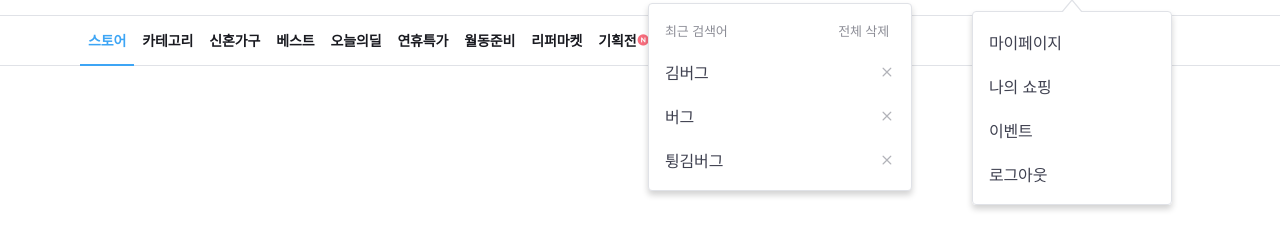
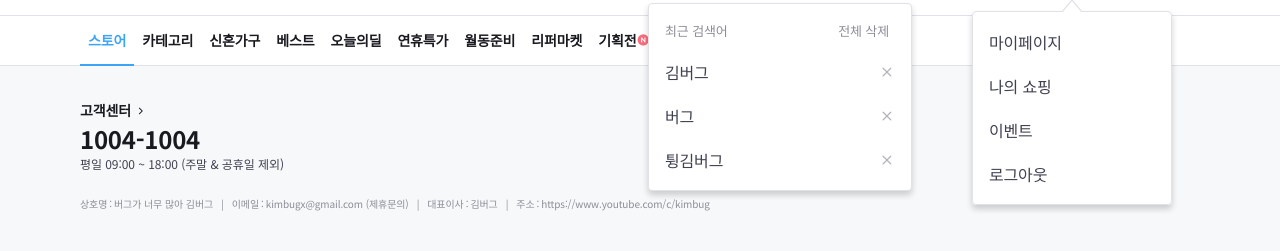
Before and after one commit to soyunhan/work-tomorrowhouuse, a website: page index.html in a window 1280 px wide. Shown: the part 65-316 px from the top of the page. Drawn offline with Linux system fonts and the light colour scheme; files whose address does not match are found by name.

Commit message:
create global footer markup and style

```diff
--- a/index.html
+++ b/index.html
@@ -1,5 +1,5 @@
+<!DOCTYPE html>
 <html lang="ko">
-<!DOCTYPE html>
 
 <head>
     <meta charset="UTF-8" />
@@ -22,8 +22,7 @@
 </head>
 
 <body>
-    <div class="global-header">
-
+    <header class="global-header">
         <div class="gnb">
             <div class="container">
                 <div class="row">
@@ -182,7 +181,7 @@
 
                         <ul class="lnb-list">
                             <li class="lnb-item is-active">
-                                <a href="/">스토어</a>
+                                <a href="/"> 스토어 </a>
                             </li>
                             <li class="lnb-item">
                                 <a href="/">카테고리</a>
@@ -216,13 +215,58 @@
                 </div>
             </div>
         </nav>
-    </div>
+    </header>
 
     <main class="product-show">
-        <!-- 상품 상세페이지 본론-->
+        <!-- 상품 상세 페이지 본론 -->
     </main>
 
-    <footer class="global-footer"></footer>
+    <footer class="global-footer">
+        <div class="container">
+            <div class="row">
+                <div class="col-sm-4">
+                    <h3 class="global-footer-title">
+                        고객센터
+                        <i class="ic-chevron" aria-hidden></i>
+                    </h3>
+                    <a class="global-footer-contact" href="tel:10041004">1004-1004</a>
+                    <p class="global-footer-time">
+                        평일 09:00 ~ 18:00 (주말 &amp; 공휴일 제외)
+                    </p>
+
+                    <dl class="global-footer-detail-list">
+                        <div class="global-footer-detail-item">
+                            <dt>상호명</dt>
+                            <dd>버그가 너무 많아 김버그</dd>
+                        </div>
+                        <div class="global-footer-detail-item">
+                            <dt>이메일</dt>
+                            <dd>
+                                <address>
+                                    <a href="mailto:kimbugx@gmail.com">kimbugx@gmail.com</a>
+                                </address>
+                                (제휴문의)
+                            </dd>
+                        </div>
+                        <div class="global-footer-detail-item">
+                            <dt>대표이사</dt>
+                            <dd>김버그</dd>
+                        </div>
+                        <div class="global-footer-detail-item">
+                            <dt>주소</dt>
+                            <dd>
+                                <address>
+                                    <a href="https://www.youtube.com/c/kimbug" target="_blank">
+                                        https://www.youtube.com/c/kimbug
+                                    </a>
+                                </address>
+                            </dd>
+                        </div>
+                    </dl>
+                </div>
+            </div>
+        </div>
+    </footer>
 
     <aside class="sidebar sm-only">
         <header class="sidebar-header">
--- /dev/null
+++ b/styles/layouts/_global-footer.scss
@@ -0,0 +1,71 @@
+.global-footer {
+  padding-top: 32px;
+  padding-bottom: 40px;
+  background-color: $background;
+
+  &-title {
+    @include text-style(13, $dark);
+    font-weight: 700;
+
+    .ic-chevron {
+      display: inline-block;
+      font-size: 12px;
+      transform: rotate(-90deg);
+    }
+  }
+
+  &-contact {
+    @include text-style(24, $dark);
+    font-weight: 700;
+  }
+
+  &-time {
+    @include text-style(12, $primary);
+    margin-bottom: 24px;
+  }
+
+  &-detail-list {
+    font-size: 10px;
+    line-height: 16px;
+    letter-spacing: -0.01em;
+    color: $secondary;
+  }
+
+  &-detail-item {
+    @include flexbox(start);
+
+    address {
+      display: inline;
+    }
+
+    dt::after {
+      margin: 0 2px;
+      content: ':';
+    }
+  }
+
+  @include responsive(D) {
+    &-title {
+      @include text-style(14);
+    }
+
+    &-contact:hover {
+      opacity: 0.5;
+    }
+
+    &-detail-list {
+      @include flexbox(start);
+    }
+
+    &-detail-item {
+      a:hover {
+        text-decoration: underline;
+      }
+
+      &:not(:last-child)::after {
+        margin: 0 8px;
+        content: '|';
+      }
+    }
+  }
+}
--- a/styles/main.scss
+++ b/styles/main.scss
@@ -36,3 +36,4 @@
 @import './layouts/overlay';
 @import './layouts/search-modal';
 @import './layouts/lnb';
+@import './layouts/global-footer';
```
Also changed, not shown: style.css, 1 other file. Lines whose indentation alone changed are shown as unchanged.
